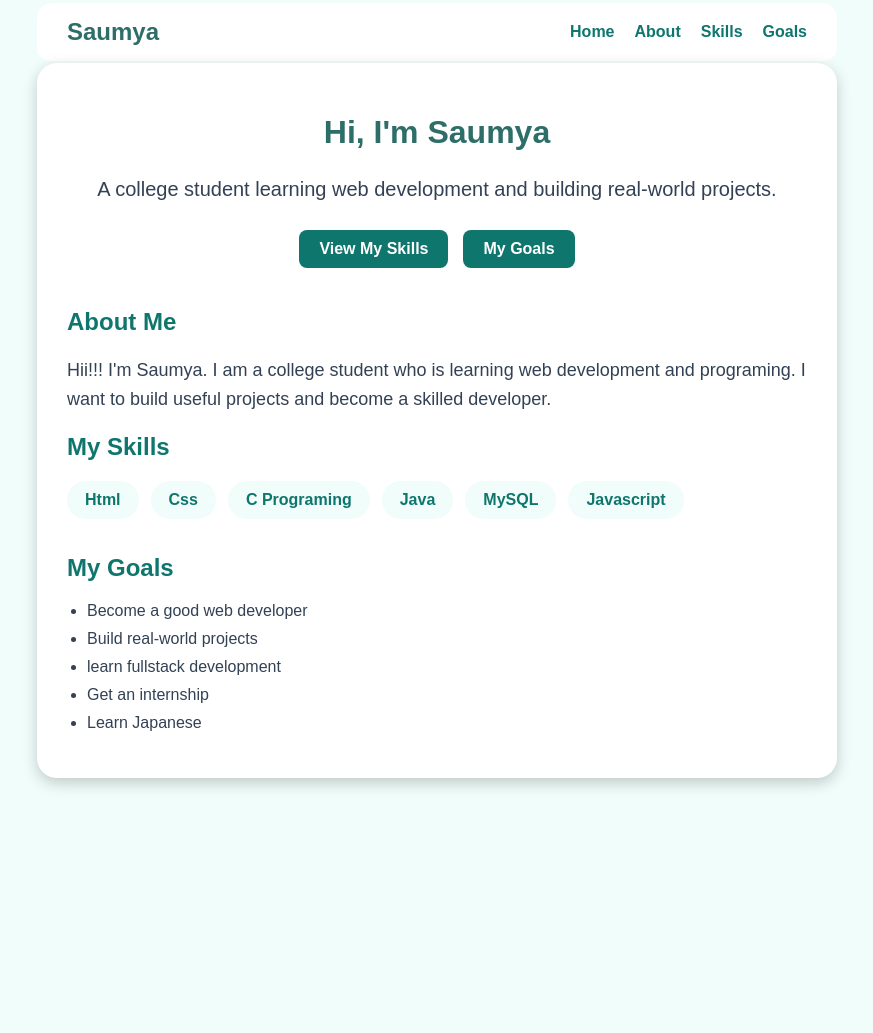
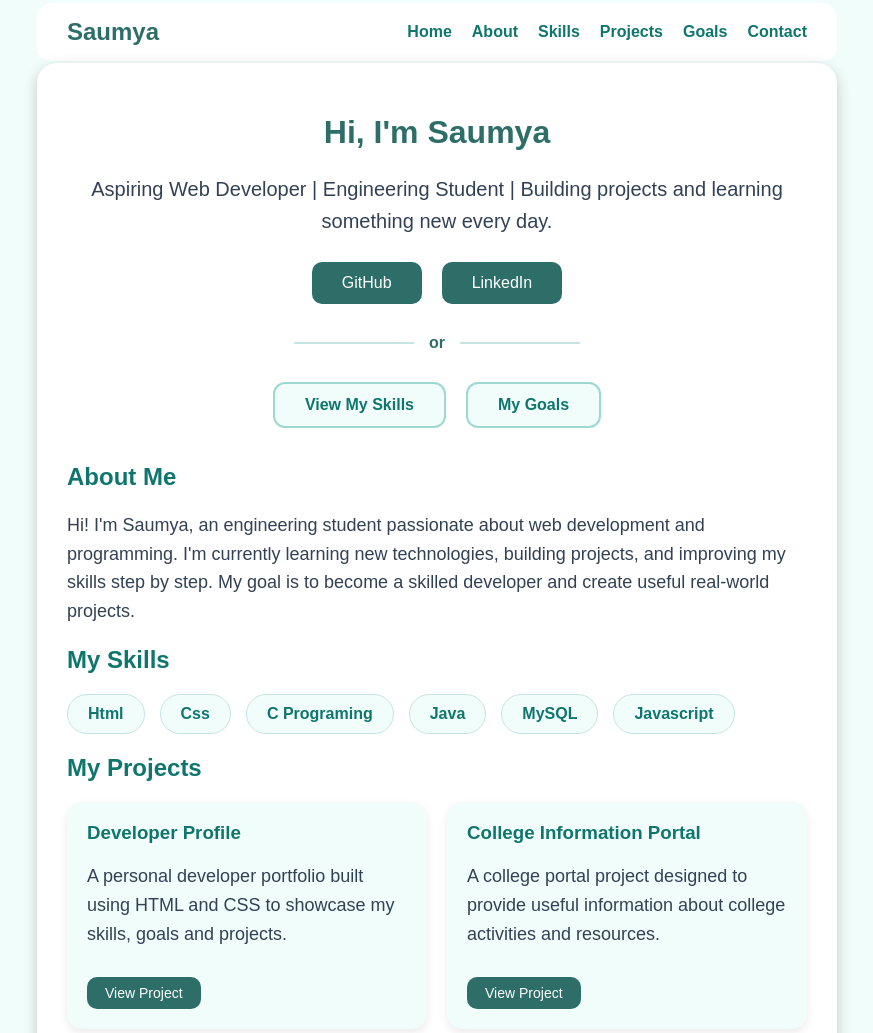
Before and after one commit to Saumya-1311/my_developer_profile, a plain HTML site: page index.html in a window 1280 px wide. Shown: the part 27-1060 px from the top of the page, without its empty margins (203-1076 px from the left). Before the commit the page ends 835 px from the top, so only its background shows below. Drawn offline with Linux system fonts and the light colour scheme.

Commit message:
Complete developer profile styling and links

```diff
--- a/index.html
+++ b/index.html
@@ -14,22 +14,37 @@
             <li><a href="#home">Home</a></li>
             <li><a href="#about">About</a></li>
             <li><a href="#mySkills">Skills</a></li>
+            <li><a href="#projects">Projects</a></li>
             <li><a href="#goals">Goals</a></li>
+            <li><a href="#contact">Contact</a></li>
         </ul>
     </nav>
 
     <div class="card">
-        <h1 id="home">Hi, I'm Saumya</h1>
+        <h1>Hi, I'm Saumya</h1>
+
         <p class="intro">
-             A college student learning web development and building real-world projects.
+              Aspiring Web Developer | Engineering Student | Building projects and learning something new every day.
         </p>
 
+        <div class="hero-buttons">
+           <a href="https://github.com/Saumya-1311" class="btn social-btn">GitHub</a>
+           <a href="https://www.linkedin.com/in/saumya-s-896512388/" class="btn social-btn">LinkedIn</a>
+        </div>
+
+        <div class="divider">
+           <span>or</span>
+        </div>
+
         <div class="buttons">
-            <a href="#mySkills">View My Skills</a>
-            <a href="#goals">My Goals</a>
+           <a href="#mySkills">View My Skills</a>
+           <a href="#goals">My Goals</a>
         </div>
         <h2 id="about">About Me</h2>
-        <p>Hii!!! I'm Saumya. I am a college student who is learning web development and programing. I want to build useful projects and become a skilled developer.</p>
+        <p>Hi! I'm Saumya, an engineering student passionate about web development
+            and programming. I'm currently learning new technologies, building
+            projects, and improving my skills step by step. My goal is to become
+            a skilled developer and create useful real-world projects.</p>
         <h2 id="mySkills">My Skills</h2>
         <ul class="skills">
             <li>Html</li>
@@ -39,6 +54,43 @@
             <li>MySQL</li>
             <li>Javascript</li>
         </ul>
+
+        <section id="projects">
+
+           <h2>My Projects</h2>
+
+           <div class="projects-container">
+
+                <div class="project-card">
+                    <h3>Developer Profile</h3>
+                    <p>
+                      A personal developer portfolio built using HTML and CSS
+                      to showcase my skills, goals and projects.
+                    </p>
+                    <a href="https://github.com/Saumya-1311/my_developer_profile" class="btn">View Project</a>
+                </div>
+
+                 <div class="project-card">
+                    <h3>College Information Portal</h3>
+                    <p>
+                     A college portal project designed to provide useful
+                     information about college activities and resources.
+                    </p>
+                    <a href="https://github.com/Saumya-1311/collegeproject" class="btn">View Project</a>
+                 </div>
+
+                <!-- <div class="project-card">
+                    <h3>MHT CET Practice Platform</h3>
+                    <p>
+                     A student-focused platform concept for mock tests,
+                     previous year questions and exam preparation.
+                    </p>
+                    <a href="#" class="btn">View Project</a>
+                </div> -->
+
+            </div>
+
+        </section>
         <h2 id="goals">My Goals</h2>
         <ul class="goals">
             <li>Become a good web developer</li>
@@ -47,8 +99,25 @@
             <li>Get an internship</li>
             <li>Learn Japanese</li>
         </ul>
+
+        <section id="contact">
+            <h2>Contact Me</h2>
+            <p>I'd love to connect and talk about projects, learning and opportunities!</p>
+            <p>
+                Email:
+                <a href="mailto:saumyashetty131107@email.com">saumyashetty131107@email.com</a>
+            </p>
+            <div class="buttons">
+                <a href="mailto:saumyashetty131107@email.com">Email Me</a>
+                <a href="https://github.com/Saumya-1311">GitHub</a>
+                <a href="https://www.linkedin.com/in/saumya-s-896512388/">LinkedIn</a>
+            </div>
+        </section>
     </div>
 
+    <footer>
+    <p>© 2026 Saumya. All rights reserved.</p>
+    </footer>
 
 </body>
 </html>
--- a/style.css
+++ b/style.css
@@ -31,22 +31,23 @@ p {
 .skills {
     display: flex;
     flex-wrap: wrap;
-    gap: 12px;
+    gap: 15px;
     padding: 0;
-    margin-bottom: 30px;
+    list-style: none;
 }
 
 .skills li {
-    background-color: #F0FDFA;
-    color: #0F766E;
-    padding: 10px 18px;
-    border-radius: 20px;
+    background-color: #f0fdfa;
+    color: #0f766e;
+    padding: 10px 20px;
+    border-radius: 25px;
     font-weight: bold;
-    list-style: none;
-    transition: 0.2s;
+    border: 1px solid #c5e5e2;
+    transition: 0.3s;
 }
 
 .skills li:hover {
+    background-color: #dff7f4;
     transform: translateY(-3px);
 }
 
@@ -100,6 +101,28 @@ ul {
         width: 80%;
         text-align: center;
     }
+    .hero-buttons {
+        flex-direction: column;
+        align-items: center;
+    }
+
+    .hero-buttons .btn {
+        width: 80%;
+        text-align: center;
+    }
+
+    .projects-container {
+        flex-direction: column;
+    }
+
+    .project-card {
+        min-width: unset;
+    }
+
+    .divider::before,
+    .divider::after {
+        width: 60px;
+    }
 }
 
 .navbar {
@@ -129,6 +152,7 @@ ul {
     text-decoration: none;
     color: #0F766E;
     font-weight: bold;
+    transition: 0.3s;
 }
 
 .navbar a:hover {
@@ -140,32 +164,119 @@ ul {
     font-size: 20px;
     margin-bottom: 25px;
 }
-
-.buttons {
-    display: flex;
-    justify-content: center;
-    gap: 15px;
-    margin-bottom: 40px;
-}
-
-.buttons a {
-    background-color: #0F766E;
-    color: white;
-    padding: 10px 20px;
-    border-radius: 8px;
-    text-decoration: none;
-    font-weight: bold;
-}
-
-.buttons a:hover {
-    background-color: #2e6e69;
-}
-
 #about {
     margin-top: 35px;
 }
 
 #skills,
-#goals {
+#goals,
+#contact {
     margin-top: 35px;
 }
+
+.projects-container {
+    display: flex;
+    gap: 20px;
+    flex-wrap: wrap;
+}
+
+.project-card {
+    background-color: #f0fdfa;
+    padding: 20px;
+    border-radius: 15px;
+    flex: 1;
+    min-width: 200px;
+    box-shadow: 0 4px 10px rgba(0, 0, 0, 0.08);
+}
+
+.project-card h3 {
+    color: #0f766e;
+    margin-top: 0;
+}
+
+.project-card p {
+    line-height: 1.6;
+}
+
+.project-card:hover {
+    transform: translateY(-5px);
+    box-shadow: 0 8px 18px rgba(0, 0, 0, 0.12);
+}
+
+.hero-buttons {
+    display: flex;
+    justify-content: center;
+    gap: 20px;
+    margin-top: 25px;
+}
+
+.btn {
+    display: inline-block;
+    padding: 12px 30px;
+    background-color: #2e6e69;
+    color: white;
+    text-decoration: none;
+    border-radius: 10px;
+    transition: 0.3s;
+}
+
+.btn:hover {
+    background-color: #245752;
+    transform: translateY(-3px);
+}
+
+
+
+.divider {
+    display: flex;
+    align-items: center;
+    justify-content: center;
+    gap: 15px;
+    margin: 30px auto;
+    color: #2e6e69;
+    font-weight: bold;
+}
+
+.divider::before,
+.divider::after {
+    content: "";
+    width: 120px;
+    height: 2px;
+    background-color: #c5e5e2;
+}
+
+.buttons {
+    display: flex;
+    justify-content: center;
+    gap: 20px;
+}
+
+.buttons a {
+    padding: 12px 30px;
+    background-color: #f0fdfa;
+    color: #0f766e;
+    text-decoration: none;
+    border: 2px solid #9dd8d3;
+    border-radius: 12px;
+    font-weight: bold;
+    transition: 0.3s;
+}
+
+.buttons a:hover {
+    background-color: #dff7f4;
+    transform: translateY(-3px);
+}
+footer {
+    text-align: center;
+    margin-top: 40px;
+    padding: 20px;
+    color: #64748b;
+    font-size: 14px;
+}
+
+.project-card .btn {
+    display: inline-block;
+    padding: 8px 18px;
+    margin-top: 10px;
+    font-size: 14px;
+}
```
